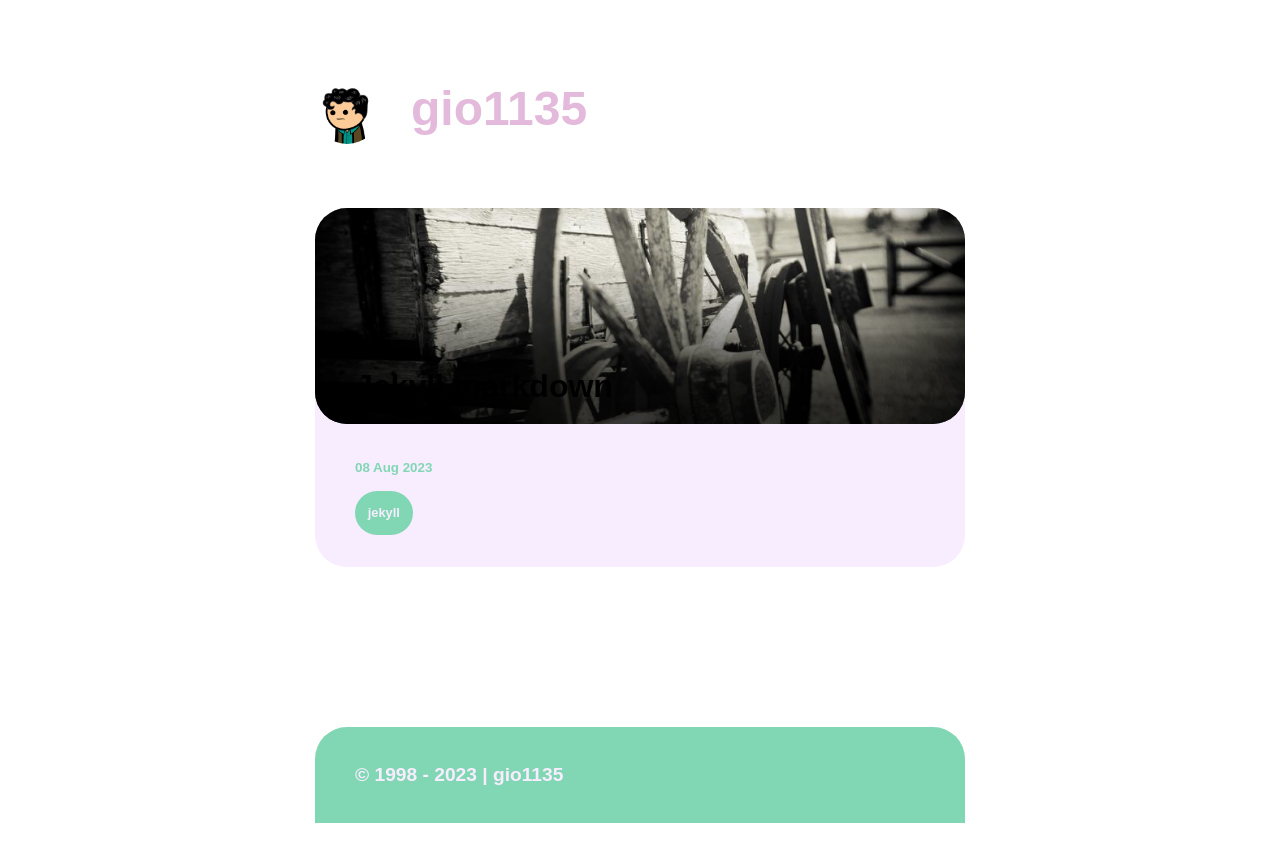
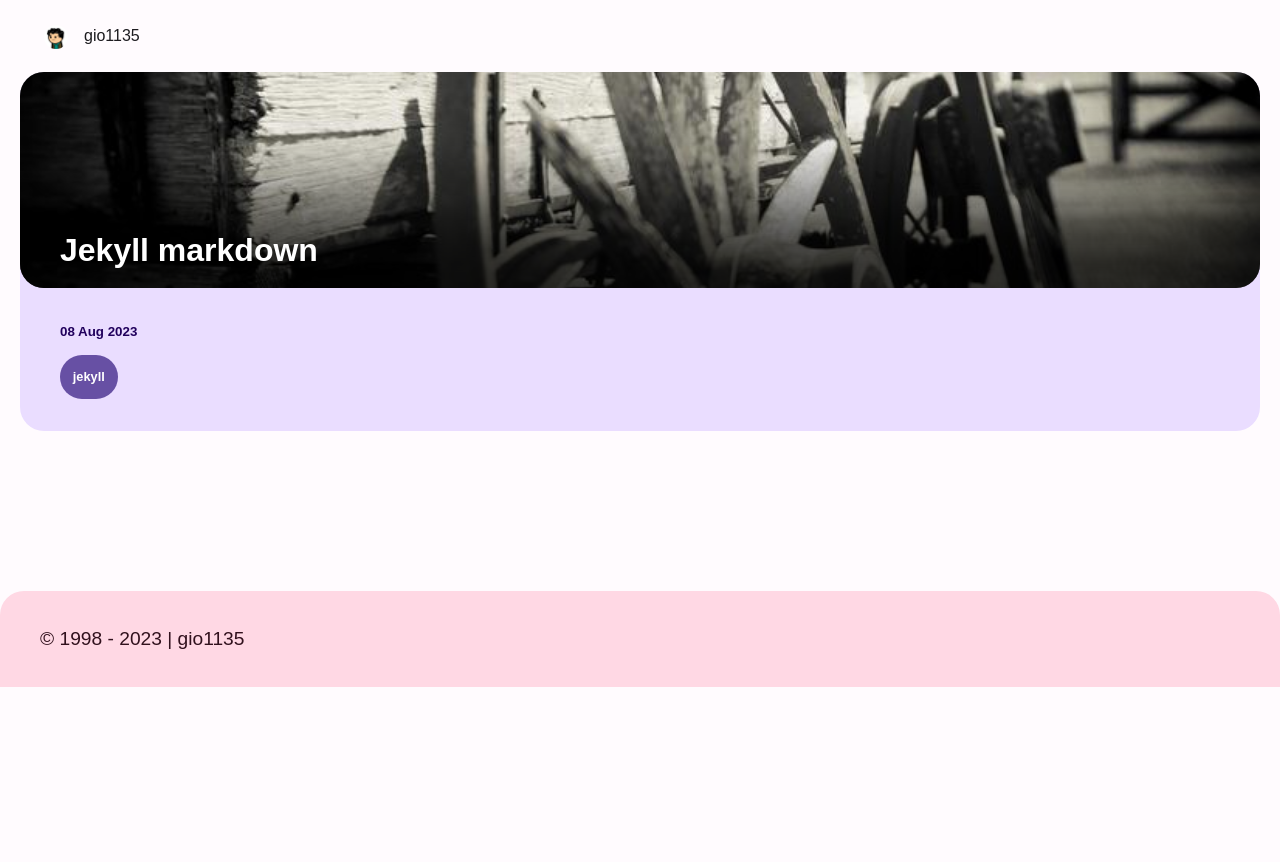
Before and after one commit to gio1135/gio1135.github.io, a Jekyll site: the page built from index.md, in a window 1280 px wide. Shown: the top 862 px of the page. Built offline with Jekyll 4.4.1, drawn with Linux system fonts in a browser that asks for light colours; some web fonts are replaced.

Commit message:
establish theme

```diff
--- a/_includes/head.html
+++ b/_includes/head.html
@@ -1,18 +1,27 @@
 <head>
-  <meta charset="UTF-8" />
-  <meta http-equiv="X-UA-Compatible" content="IE=edge" />
-  <meta name="viewport" content="width=device-width, initial-scale=1.0" />
-  <title>{{site.title}} | {{page.title}}</title>
-  {% if page.layout == "post" %}
-  <link rel="stylesheet" href="{{site.baseurl}}/assets/css/main.css" />
-  <link rel="stylesheet" href="{{site.baseurl}}/assets/css/post.css" />
-  <link rel="stylesheet" href="{{site.baseurl}}/assets/css/syntax.css" />
+  <meta charset='UTF-8' />
+  <meta http-equiv='X-UA-Compatible' content='IE=edge' />
+  <meta name='viewport' content='width=device-width, initial-scale=1.0' />
+  <title>{{page.title}}</title>
+  <link rel='apple-touch-icon' sizes='180x180' href='/apple-touch-icon.png'>
+  <link rel='icon' type='image/png' sizes='32x32' href='/assets/favicon_package_v0.16/favicon-32x32.png'>
+  <link rel='icon' type='image/png' sizes='16x16' href='/assets/favicon_package_v0.16/favicon-16x16.png'>
+  <link rel='manifest' href='/assets/favicon_package_v0.16/site.webmanifest'>
+  <link rel='mask-icon' href='/assets/favicon_package_v0.16/safari-pinned-tab.svg' color='#5bbad5'>
+  <meta name='apple-mobile-web-app-title' content='gio1135'>
+  <meta name='application-name' content='gio1135'>
+  <meta name='msapplication-TileColor' content='#ffffff'>
+  <meta name='theme-color' content='#ffffff'>
+  {% if page.layout == 'post' %}
+  <link rel='stylesheet' href='{{site.baseurl}}/assets/css/main.css' />
+  <link rel='stylesheet' href='{{site.baseurl}}/assets/css/post.css' />
+  <link rel='stylesheet' href='{{site.baseurl}}/assets/css/syntax.css' />
   {% else %}
-  <link rel="stylesheet" href="{{site.baseurl}}/assets/css/main.css" />
+  <link rel='stylesheet' href='{{site.baseurl}}/assets/css/main.css' />
   {% endif %}
-  <link rel="stylesheet" href="{{site.baseurl}}/assets/css/common.css" />
-  <script src="{{site.baseurl}}/assets/js/categories.js"></script>
-  {% if page.layout == "post" %}
-  <script defer src="{{site.baseurl}}/assets/js/lbox.js"></script>
+  <link rel='stylesheet' href='{{site.baseurl}}/assets/css/common.css' />
+  <script src='{{site.baseurl}}/assets/js/categories.js'></script>
+  {% if page.layout == 'post' %}
+  <script defer src='{{site.baseurl}}/assets/js/lbox.js'></script>
   {% endif %}
 </head>
--- a/_includes/header.html
+++ b/_includes/header.html
@@ -1,9 +1,6 @@
-{% if page.layout == "post" %}
 <header>
-  <a class="site-title article-page" href="{{site.baseurl}}/">{{site.title}}</a>
+  <div>
+    <a href='{{site.baseurl}}/'><img src='{{site.data.author.dp}}' alt='avatar missing'></a>
+    <a href='{{site.baseurl}}/' class='site-title'>{{site.title}}</a>
+  </div>
 </header>
-{% else %}
-<header>
-  <a class="site-title" href="{{site.baseurl}}/"><img src='{{site.data.author.dp}}' alt='avatar missing' id='header-img'>{{site.title}}</a>
-</header>
-{% endif %}
--- a/_layouts/blog.html
+++ b/_layouts/blog.html
@@ -2,8 +2,8 @@
 <html lang="en">
   {% include head.html %}
   <body>
+    {% include header.html %}
     <main class="blogfeed">
-      {% include header.html %}
       <section id="articles">
         {% for post in site.posts %}
         <!--  -->
@@ -51,8 +51,8 @@
       </section>
       {% endfor %}
       <!--  -->
-      {% include footer.html %}
     </main>
+    {% include footer.html %}
     {% include category-modal.html%}
   </body>
 </html>
--- a/assets/css/main.css
+++ b/assets/css/main.css
@@ -1,15 +1,38 @@
 @import url("https://fonts.googleapis.com/css2?family=Google+Sans");
 
 :root {
-  /* Themes */
-  --text-dm-site-title: #e3badb;
-  --text-dm-primary: #81d7b3;
-  --text-dm-secondary: #000;
-  --dm-contrast: #81d7b3;
-  --bg-dm-primary: #fff;
-  --bg-dm-secondary: #f7edff;
-  /* Other vars */
-  --border-radius: 2rem;
+  /* themes */
+  --primary: #6750a4;
+  --on-primary: #fff;
+  --primary-container: #eaddff;
+  --on-primary-container: #21005d;
+
+  --secondary: #625b71;
+  --on-secondary: #fff;
+  --secondary-container: #e8def8;
+  --on-secondary-container: #1d192b;
+
+  --tertiary: #7D5260;
+  --on-tertiary: #fff;
+  --tertiary-container: #ffd8e4;
+  --on-tertiary-container: #31111d;
+
+  --error: #b3261e;
+  --on-error: #fff;
+  --error-container: #f9dedc;
+  --on-error-container: #410e0B;
+
+  --background: #fffbfe;
+  --on-background: #1c1b1f;
+  --surface: #fffbfe;
+  --on-surface: #1c1b1f;
+
+  --outline: #79747e;
+  --surface-variant: #e7e0ec;
+  --on-surface-variant: #49454f;
+
+  /* other vars */
+  --border-radius: 24px;
 }
 
 * {
@@ -23,65 +46,56 @@
 }
 
 * img {
+  box-sizing: border-box;
   max-width: 100%;
 }
-
 html,
 body {
-  color: var(--text-dm-secondary);
-  background-color: var(--bg-dm-primary);
-  font-family: "Google Sans", sans-serif;
+  color: var(--on-background);
+  background-color: var(--background);
+  font-family: sans-serif;
   line-height: 2rem;
+}
+h1, h2, h3, h4, h5, h6 {
+  font-family: 'Google Sans', sans-serif;
+}
+
+header {
+  display: flex;
+  align-items: center;
+  justify-content: space-between;
+  max-width: 1240px;
+  height: 72px;
+  margin: 0 auto;
+}
+header div {
+  display: flex;
+  align-items: center;
+  height: 72px;
+  margin-right: auto;
+  padding-left: 24px;
+}
+header a img {
+  vertical-align: middle;
+  margin-right: 16px;
+  border-radius: 50%;
+  height: 24px;
+}
+header .site-title {
+  display: inline;
+  font-family: 'Google Sans', sans-serif;
+  font-size: 16px;
+  font-weight: 500;
+  line-height: 24px;
+  color: var(--on-background);
 }
 
 main {
   margin: 0 auto;
-  max-width: 650px;
-  padding: 3rem 0;
+  max-width: 1240px;
 }
 main.blogfeed * {
   font-weight: 900;
-}
-
-header {
-  display: inline-block;
-  padding: 2rem 0 4rem 0;
-}
-header .site-title {
-  font-size: 3rem;
-  font-weight: bolder;
-  line-height: 110%;
-  color: var(--text-dm-site-title);
-}
-header #header-img {
-  display: inline;
-  margin-right: 2rem;
-  border-radius: 50%;
-  width: 4rem;
-  vertical-align: middle;
-}
-
-#social-links {
-  margin: 2rem 0 3rem 0;
-  display: flex;
-  justify-content: flex-end;
-  align-items: center;
-  gap: 1rem;
-}
-
-#social-links a {
-  display: flex;
-  justify-content: space-between;
-  align-items: center;
-  padding: 0.5rem;
-  border-radius: var(--border-radius);
-  color: var(--bg-dm-secondary);
-  background-color: var(--dm-contrast);
-}
-
-#social-links a img {
-  width: 20px;
-  border-radius: 50%;
 }
 
 /* article list styles */
@@ -93,9 +107,8 @@ header #header-img {
   row-gap: 3rem;
   margin-bottom: 3rem;
 }
-
 .article {
-  background-color: var(--bg-dm-secondary);
+  background-color: var(--primary-container);
   padding: 2rem 2.5rem;
   border-radius: var(--border-radius);
   display: flex;
@@ -103,7 +116,6 @@ header #header-img {
   justify-content: space-between;
   position: relative;
 }
-
 .article-thumbnail {
   background-position: center;
   background-repeat: no-repeat;
@@ -121,32 +133,27 @@ header #header-img {
   align-items: flex-end;
   padding: 0 2.5rem 1rem 2.5rem;
 }
-
 .article-title * {
-  color: inherit;
+  color: var(--on-primary);
   font-size: 2rem;
   line-height: 120%;
 }
-
 .article-bottom {
   margin-top: 1.5rem;
 }
-
 .article-date {
-  color: var(--dm-contrast);
+  color: var(--on-primary-container);
 }
-
 .article-categories {
   margin-top: 0.2rem;
   display: flex;
   gap: 1rem;
 }
-
 .article-category {
   padding: 0.4rem 0.8rem;
   border-radius: var(--border-radius);
-  color: var(--bg-dm-secondary);
-  background-color: var(--dm-contrast);
+  background-color: var(--primary);
+  color: var(--on-primary);
   display: flex;
   justify-content: center;
   align-items: center;
@@ -155,10 +162,10 @@ header #header-img {
 
 /* footer */
 footer {
-  background: var(--dm-contrast);
+  background: var(--tertiary-container);
   margin: 10rem 0 -3rem 0;
   padding: 2rem 2.5rem;
   border-radius: var(--border-radius) var(--border-radius) 0 0;
   font-size: 1.2rem;
-  color: var(--bg-dm-secondary);
+  color: var(--on-tertiary-container);
 }
```
Also changed, not shown: _includes/social-links.html (deleted, +0 -7 lines), assets/css/post.css (+11 -17 lines), assets/favicon_package_v0.16/browserconfig.xml (added, +9 -0 lines), Gemfile.lock (added), assets/favicon_package_v0.16/android-chrome-192x192.png (added), assets/favicon_package_v0.16/android-chrome-512x512.png (added), assets/favicon_package_v0.16/apple-touch-icon.png (added), assets/favicon_package_v0.16/favicon-16x16.png (added), assets/favicon_package_v0.16/favicon-32x32.png (added), assets/favicon_package_v0.16/favicon.ico (added), assets/favicon_package_v0.16/mstile-150x150.png (added), assets/favicon_package_v0.16/safari-pinned-tab.svg (added), assets/favicon_package_v0.16/site.webmanifest (added).
